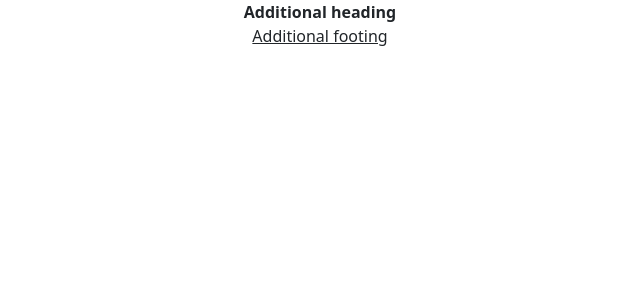
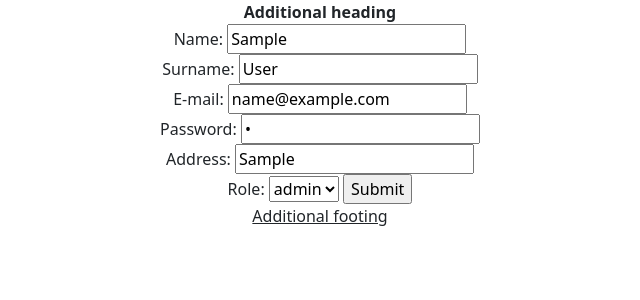
Before and after one commit to JurikMatej/IIS, a PHP site: template public/views/user/edit.php in a window 1280 px wide. Shown: the top 300 px of the page, without its empty margins (320-960 px from the left). Run offline with PHP 8.4, Linux system fonts and the light colour scheme; the template is opened without the code that fills it: most values are stand-ins (such as "Sample title", 1, 10 or a date in 2020); data that the repository does not hold is empty.

Commit message:
Added /users/{id}/edit - edit user

```diff
--- a/app/routes.php
+++ b/app/routes.php
@@ -11,6 +11,8 @@ use Psr\Http\Message\ServerRequestInterface as Request;
 
 use App\Application\Actions\User\ListUsersAction;
 use App\Application\Actions\User\ViewUserAction;
+use App\Application\Actions\User\EditUserAction;
+use App\Application\Actions\User\UpdateUserAction;
 
 use App\Application\Actions\Auction\ListAuctionsAction;
 
@@ -40,6 +42,8 @@ return function (App $app) {
     $app->group('/users', function (Group $group) {
         $group->get('', ListUsersAction::class);
         $group->get('/{id}', ViewUserAction::class);
+        $group->get('/{id}/edit', EditUserAction::class);
+        $group->post('/{id}/update', UpdateUserAction::class);
     });
 
 
--- a/public/views/user/edit.php
+++ b/public/views/user/edit.php
@@ -1,2 +1,26 @@
 <!-- GET /users/{user}/edit -->
 <!-- Show form to edit singular user's details -->
+
+<form action="update" method="post">
+Name: <input type="text" name="name" value=<?=$first_name?>  ><br>
+Surname: <input type="text" name="surname" value=<?=$last_name?>  ><br>
+E-mail: <input type="text" name="email" value=<?=$mail?> ><br>
+Password: <input type="password" name="password" value=<?=$password?> ><br>
+Address: <input type="text" name="address" value=<?=$address?> ><br>
+Role:
+<select name="role">
+    <?php foreach ($roles as $option): ?>
+    <?php if ('Visitor'=== $option->role): ?>
+        <?php  continue;?>
+    <?php endif; ?>
+    <option
+        <?php if ($role === $option->role): ?>
+            <?php  echo 'selected="selected"'?>
+        <?php endif; ?>
+
+    > <?php echo $option->role?></option>
+    <?php endforeach; ?>
+    </select>
+</select>
+<input type="submit">
+</form>
```
Also changed, not shown: src/Application/Actions/User/EditUserAction.php (added, +29 -0 lines), src/Infrastructure/Persistence/User/RemoteUserRepository.php (+14 -1 lines), src/Infrastructure/Persistence/User/UserSQL.php (+8 -0 lines).
